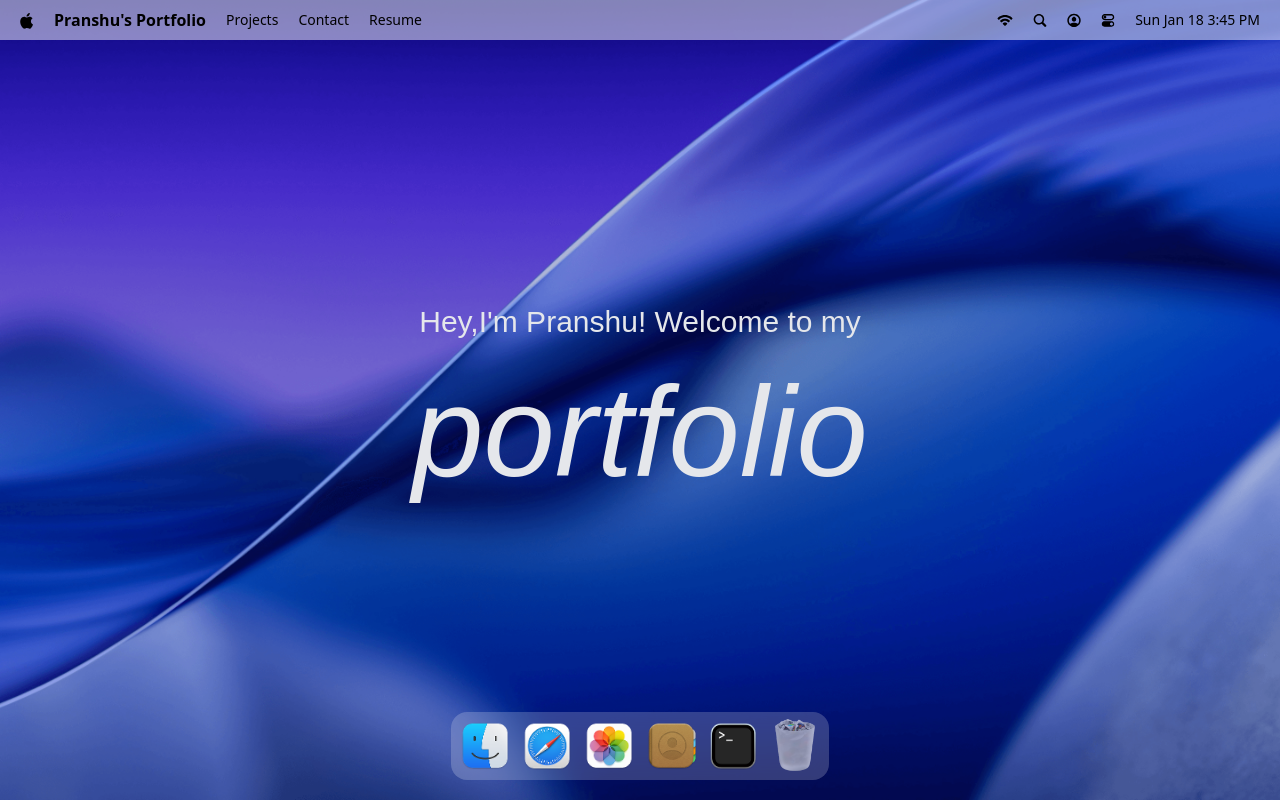
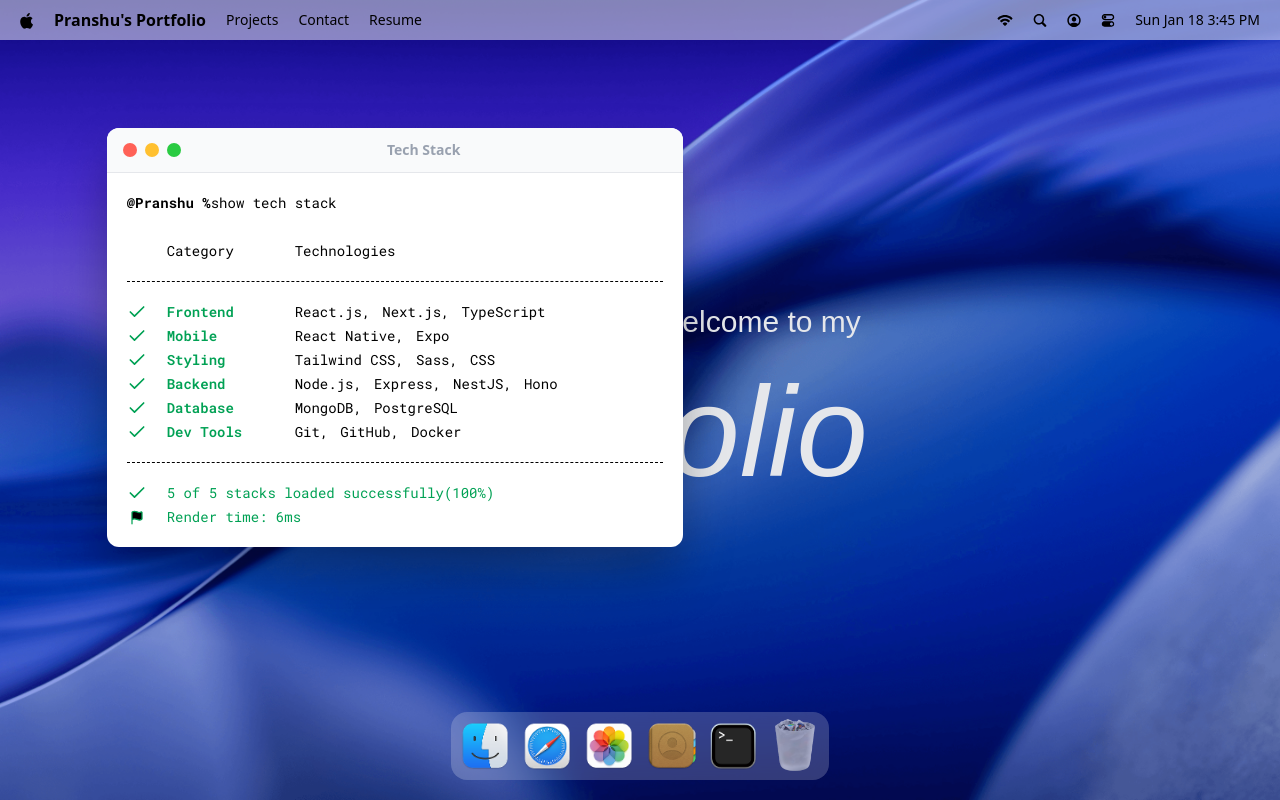
Before and after one commit to Pranshu51/My-Portfolio, a React (Vite) app: page / in a window 1280 px wide. Both pictures are taken after a click on the button 733 px from the left and 746 px from the top of the page. Built offline with nearby package versions, Linux system fonts and the light colour scheme; a web font is replaced by a local one.

Commit message:
implement a hoc for managing window stated and ad dthe first window -terminal

```diff
--- a/src/App.jsx
+++ b/src/App.jsx
@@ -1,4 +1,9 @@
+import { Draggable } from 'gsap/Draggable';
+import gsap from 'gsap';
+import { Terminal } from '#windows';
 import { Navbar, Welcome, Dock } from '#components';
+
+gsap.registerPlugin(Draggable);//=>for windows to be draggable
 
 const App = () => {
   return (
@@ -6,6 +11,7 @@
       <Navbar />
       <Welcome />
       <Dock />
+      <Terminal />
     </main>
   )
 }
--- /dev/null
+++ b/src/components/WindowControls.jsx
@@ -0,0 +1,15 @@
+import useWindowStore from "#store/window";
+
+const WindowControls = ({ target }) => {
+  const { closeWindow } = useWindowStore();
+
+  return (
+    <div id="window-controls">
+      <div className="close" onClick={() => closeWindow(target)} />
+      <div className="minimize" />
+      <div className="maximize" />
+    </div>
+  );
+};
+
+export default WindowControls;
--- a/src/components/index.js
+++ b/src/components/index.js
@@ -1,10 +1,10 @@
 import Navbar from "./Navbar";
 import Welcome from "./Welcome";
 import Dock from "./Dock";
-
+import WindowControls from "./WindowControls";
 export {
   Navbar,
   Welcome,
     Dock,
-
+    WindowControls
 };
--- /dev/null
+++ b/src/hoc/WindowWrapper.jsx
@@ -0,0 +1,57 @@
+import useWindowStore from "#store/window";
+import { useGSAP } from "@gsap/react";
+import gsap from "gsap";
+import { Draggable } from "gsap/Draggable";
+import { useRef, useLayoutEffect } from "react";
+
+const WindowWrapper = (Component, windowKey) => {
+  const Wrapped = (props) => {
+    const { focusWindow, windows } = useWindowStore();
+    const { isOpen, zIndex } = windows[windowKey];
+    const ref = useRef(null);
+
+  useGSAP(() => {
+  const el = ref.current;
+  if (!el || !isOpen) return;
+
+  el.style.display = "block";
+
+  gsap.fromTo(
+    el,
+    { scale: 0.8, opacity: 0, y: 40 },
+    { scale: 1, opacity: 1, y: 0, duration: 0.4, ease: "power3.out" }
+  );
+}, [isOpen]);
+
+useGSAP(() =>{
+  const el = ref.current;
+  if (!el) return;
+
+  const [instance]=Draggable.create(el, {onPress: () => focusWindow(windowKey)});
+  return () => {
+    instance.kill();
+  };
+}, [])
+
+useLayoutEffect(() => {
+  const el = ref.current;
+  if (!el) return;
+  el.style.display = isOpen ? "block" : "none";
+}, [isOpen]);
+
+    return (<section
+      id={windowKey}
+       ref={ref}
+       style={{ zIndex }}
+       className="absolute"
+       >
+        <Component {...props} />
+      </section>);
+  };
+
+  Wrapped.displayName = `WindowWrapper(${Component.displayName || Component.name || 'Component'})`;
+
+  return Wrapped;
+};
+
+export default WindowWrapper;
--- /dev/null
+++ b/src/windows/Terminal.jsx
@@ -0,0 +1,58 @@
+import { WindowControls } from "#components";
+import { techStack } from "#constants";
+import WindowWrapper from "#hoc/WindowWrapper";
+import { Check, Flag } from "lucide-react";
+
+const Terminal = () => {
+  return (
+    <>
+      <div id="window-header">
+        <WindowControls target='terminal' />
+        <h2>Tech Stack</h2>
+      </div>
+
+      <div className="techstack">
+        <p>
+          <span className="font-bold">@Pranshu %</span>
+          show tech stack
+        </p>
+
+        <div className="label">
+          <p className="w-32">Category</p>
+          <p>Technologies</p>
+        </div>
+
+        <ul className="content">
+          {techStack.map(({ category, items }) => (
+            <li key={category} className="flex items-center">
+              <Check className="check" size={20} />
+              <h3>{category}</h3>
+              <ul>
+                {items.map((item, i) => (
+                  <li key={i}>
+                    {item}
+                    {i < items.length - 1 ? "," : ""}
+                  </li>
+                ))}
+              </ul>
+            </li>
+          ))}
+        </ul>
+          <div className="footnote">
+            <p>
+                <Check size={20} />5 of 5 stacks loaded successfully(100%)
+            </p>
+            <p className="footnote">
+                <Flag size={15} fill="black" />
+                Render time: 6ms
+            </p>
+          </div>
+
+      </div>
+    </>
+  );
+};
+
+const TerminalWindow = WindowWrapper(Terminal, "terminal");
+
+export default TerminalWindow;
--- /dev/null
+++ b/src/windows/index.js
@@ -0,0 +1,3 @@
+import Terminal from "./Terminal";
+
+export { Terminal };
```
